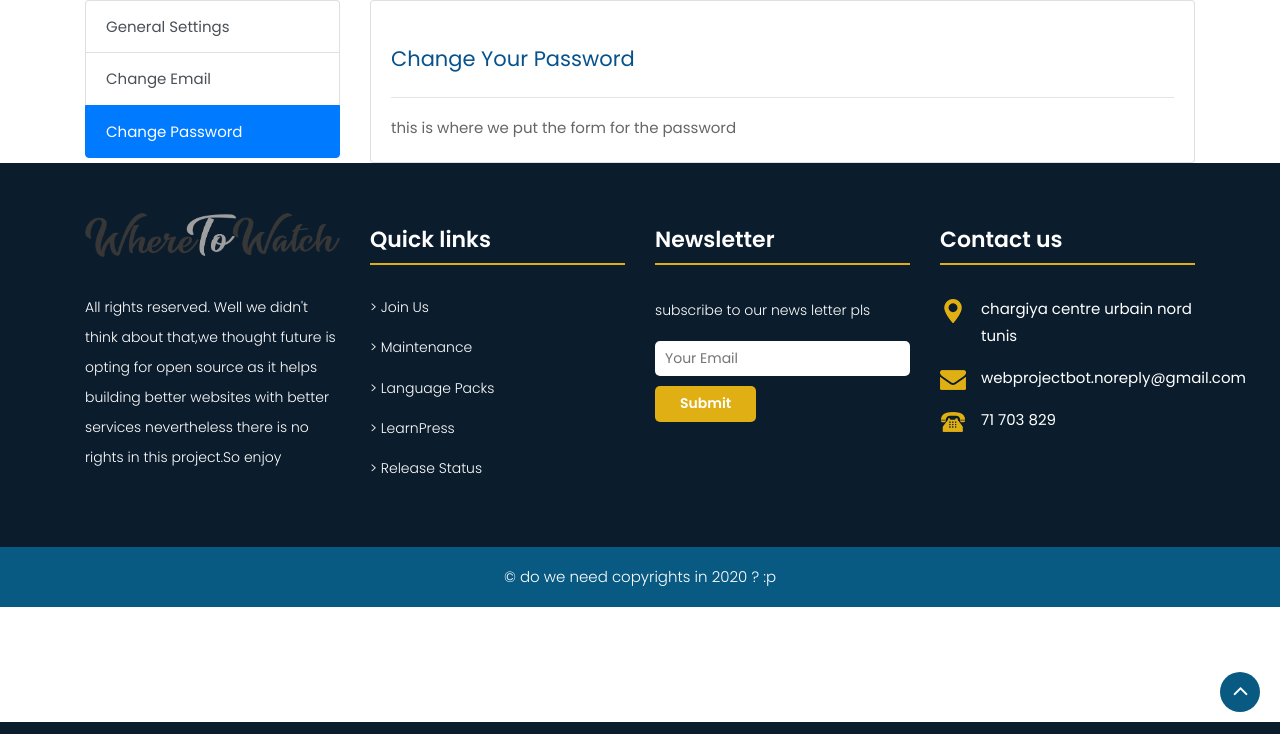
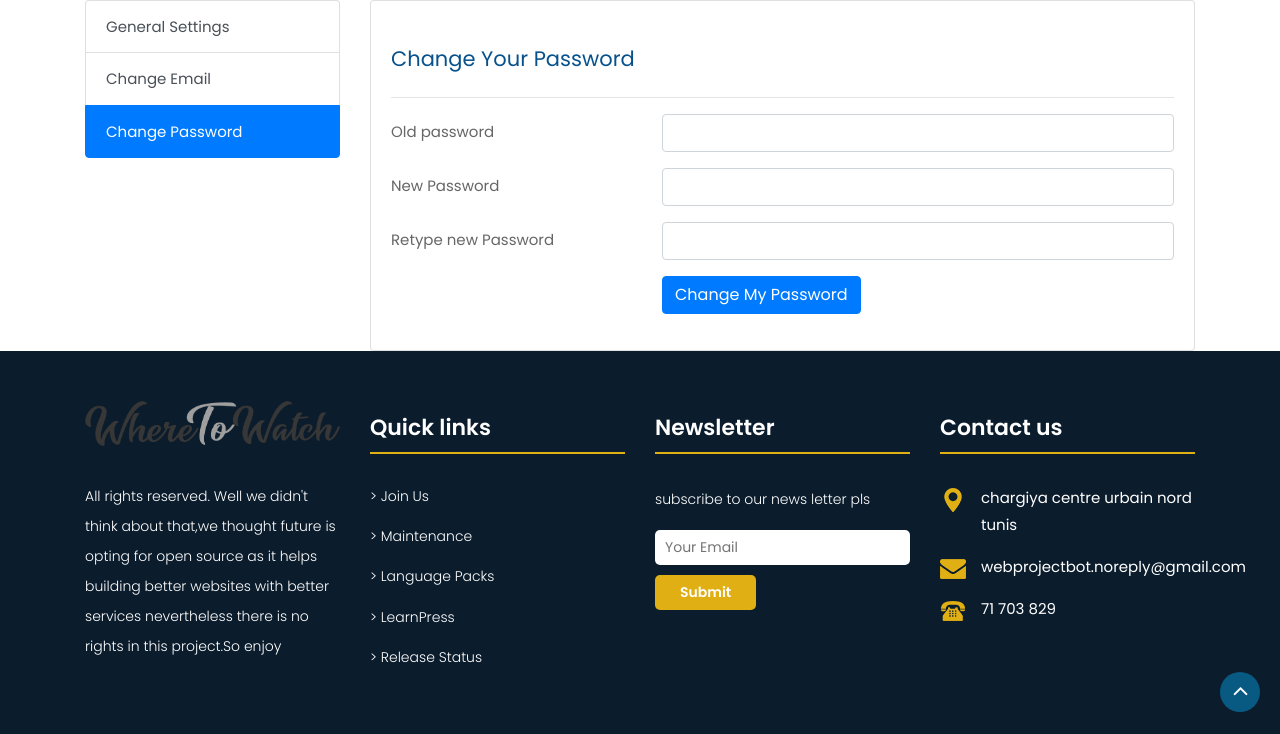
Before and after one commit to Saief1999/MoviesProject, a Symfony app: template templates/reguser/settings-pages/newPassword.html.twig in a window 1280 px wide. Shown: the part 78-812 px from the top of the page. Run offline with Twig, Linux system fonts and the light colour scheme; the template is opened without the code that fills it, so the values that code supplies are empty; form fields are guessed from the names that the template uses; some libraries are stand-ins or nearby versions.

Commit message:
Finished password changer page + service

```diff
--- a/templates/reguser/settings-pages/newPassword.html.twig
+++ b/templates/reguser/settings-pages/newPassword.html.twig
@@ -6,8 +6,35 @@
 {% endblock %}
 
 {% block formbody %}
-    this is where we put the form for the password
 
+    {{ form_start(form) }}
+<div class="form-group row">
+    {{ form_label(form.oldPass, 'Old password', {'label_attr': {'class': 'col-4 col-form-label'}}) }}
+    <div class="col-8">
+        {{ form_widget(form.oldPass,{'attr':{'class' : 'form-control here'}}) }}
+    </div>
+</div>
+
+<div class="form-group row">
+    {{ form_label(form.newPass.first, 'New Password', {'label_attr': {'class': 'col-4 col-form-label'}}) }}
+    <div class="col-8">
+        {{ form_widget(form.newPass.first,{'attr':{'class' : 'form-control here'}}) }}
+    </div>
+</div>
+
+<div class="form-group row">
+    {{ form_label(form.newPass.second, 'Retype new Password', {'label_attr': {'class': 'col-4 col-form-label'}}) }}
+    <div class="col-8">
+        {{ form_widget(form.newPass.second) }}
+    </div>
+</div>
+
+<div class="form-group row">
+    <div class="offset-4 col-8">
+        <button name="submit" type="submit" class="btn btn-primary">Change My Password</button>
+    </div>
+</div>
+{{ form_end(form) }}
 {% endblock %}
 
 {% block javascripts %}
```
Also changed, not shown: src/Controller/RegUserController.php (+6 -7 lines), src/Form/NewPasswordType.php (+15 -2 lines), src/Services/PasswordChanger.php (added, +28 -0 lines).
